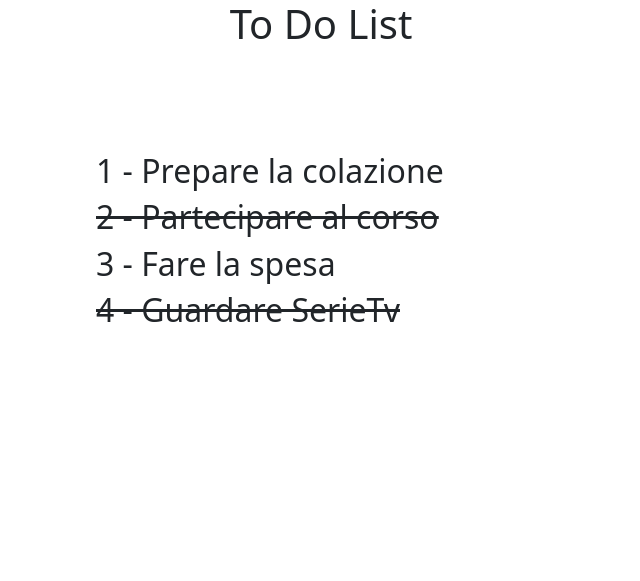
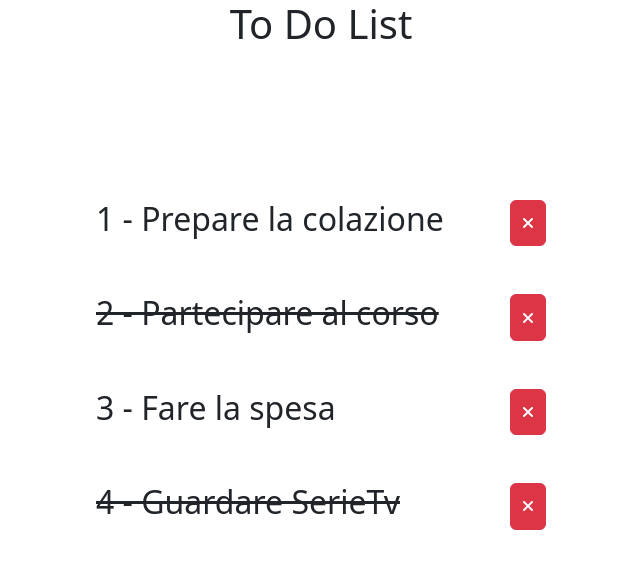
Before and after one commit to Mark-dev30/vue-todolist, a plain HTML site: page index.html in a window 1280 px wide. Shown: the whole page, without its empty margins (319-959 px from the left). Drawn offline with nearby package versions, Linux system fonts and the light colour scheme.

Commit message:
MILESTONE 2 completed

```diff
--- a/index.html
+++ b/index.html
@@ -22,8 +22,9 @@
                         <div class="content-list  mt-5">
                             <div class="list ">
                                 <ul class="list-unstyled p-5">
-                                    <li class="list-item" v-for="(todo, index) in todoList" :class="(todo.done) ? 'text-through' : ''">
+                                    <li class="list-item mt-5 d-flex justify-content-between" v-for="(todo, index) in todoList" :class="(todo.done) ? 'text-through' : ''">
                                         <h2> {{ index + 1 }} - {{ todo.text }} </h2>
+                                        <button class=" btn btn-danger" @click="removeTodo(index)"><i class="fa-solid fa-xmark"></i></button>
                                     </li>
                                 </ul>
                             </div>
--- a/js/main.js
+++ b/js/main.js
@@ -26,5 +26,12 @@ const { createApp } = Vue
             },
         ],
       }
-    }
+    },
+    methods: {
+
+      removeTodo(index){
+        this.todoList.splice(index, 1);
+      }
+
+    },
   }).mount('#app')
```
